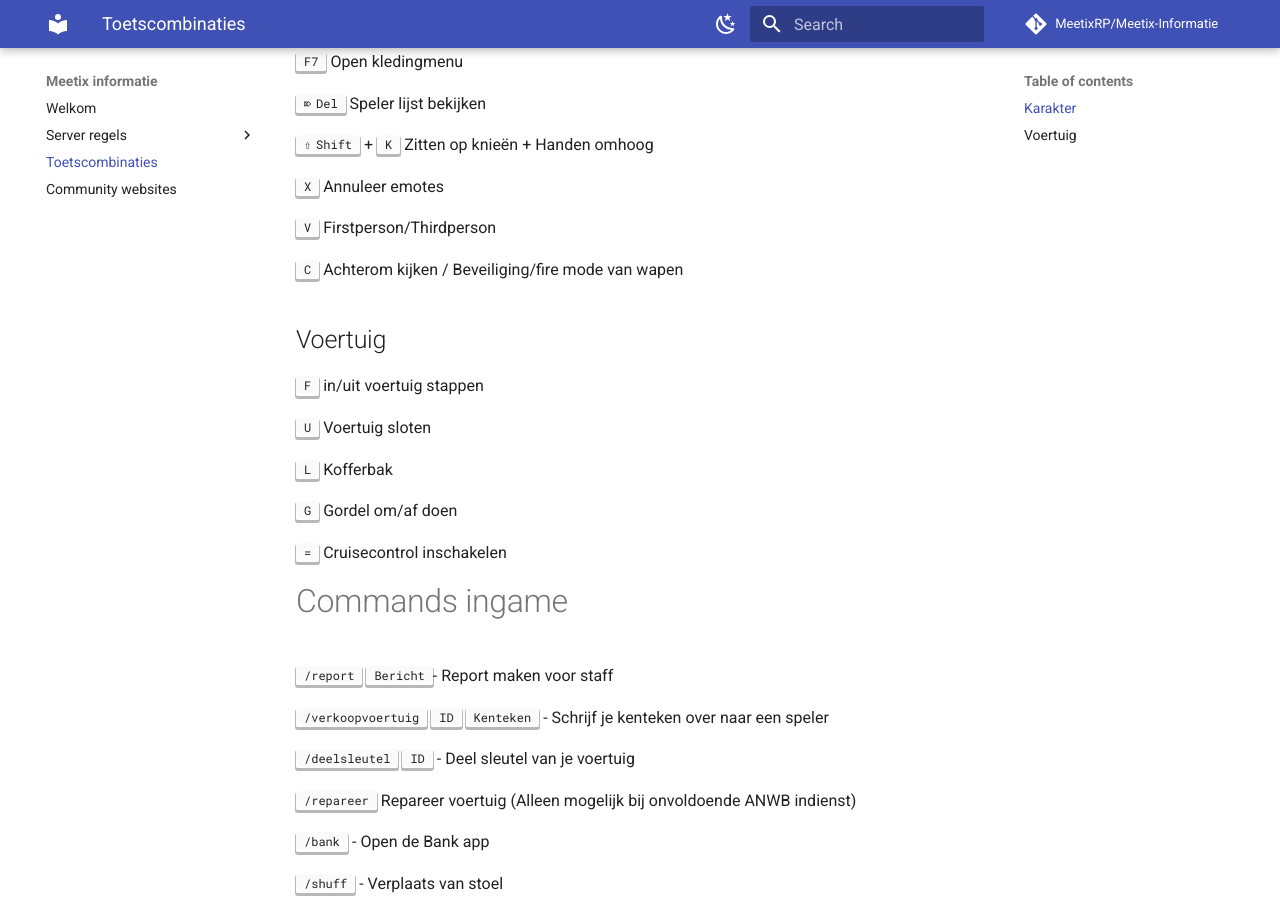
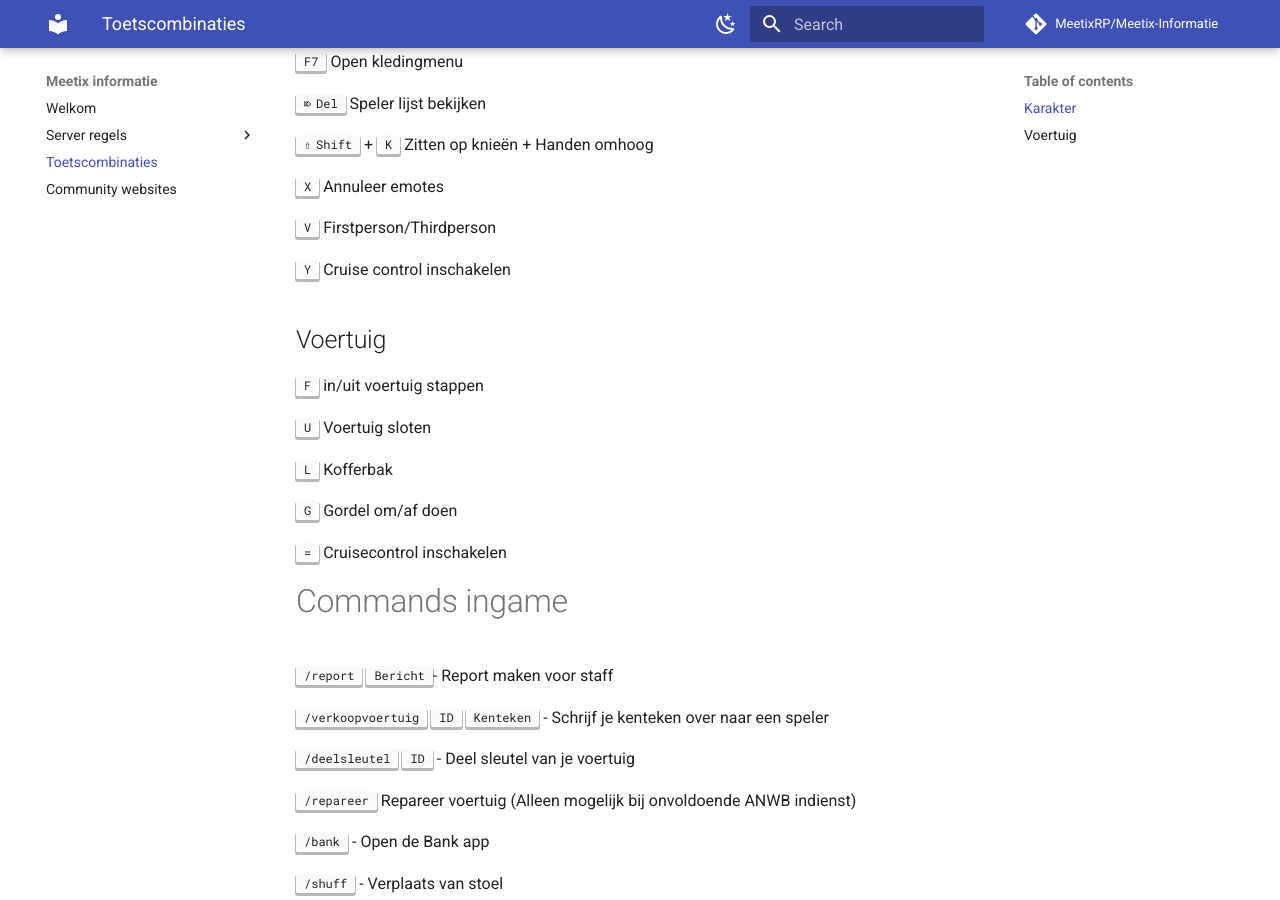
Before and after one commit to MeetixRP/Meetix-Informatie, an MkDocs documentation site: the page built from docs/keybinds.md, in a window 1280 px wide and 900 px high, scrolled down 788 px. Built offline with MkDocs 1.6.1 and Material for MkDocs 9.7.7, drawn with Linux system fonts in a browser that asks for light colours; comment, search, counter and statistics services are not loaded.

Commit message:
Update keybinds.md

```diff
--- a/docs/keybinds.md
+++ b/docs/keybinds.md
@@ -40,7 +40,7 @@ Keybinds zijn te wijzigen in het ++escape++ menu (++escape++ > Settings > Keybin
 
 ++v++ Firstperson/Thirdperson
 
-++c++ Achterom kijken / Beveiliging/fire mode van wapen
+++y++ Cruise control inschakelen
 
 
 ## Voertuig
```
